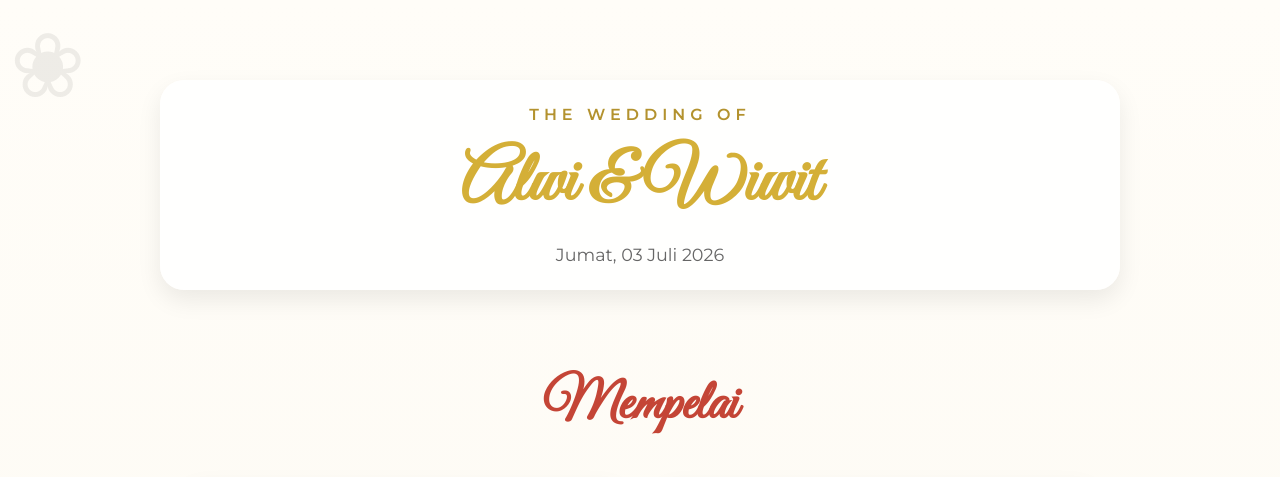
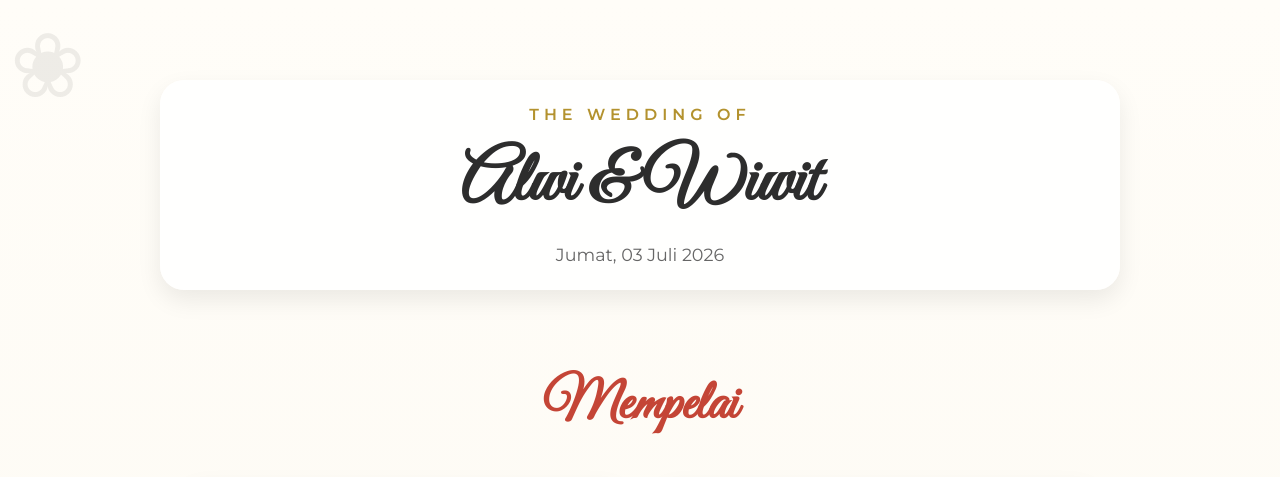
Before and after one commit to gyardos/undangan-alwi-wiwit, a plain HTML site: page index.html in a window 1280 px wide. Both pictures are taken after a click on the button "Buka Undangan". Shown: the top 477 px of the page. Drawn offline with Linux system fonts and the light colour scheme.

Commit message:
Update index.html

```diff
--- a/index.html
+++ b/index.html
@@ -242,7 +242,7 @@ text-align:center;
         <h1 style="
             font-family:'Great Vibes',cursive;
             font-size:4.5rem;
-            color:#d4af37;
+            color:#var(--gold);
             margin:15px 0;
         ">
             Alwi & Wiwit
```
